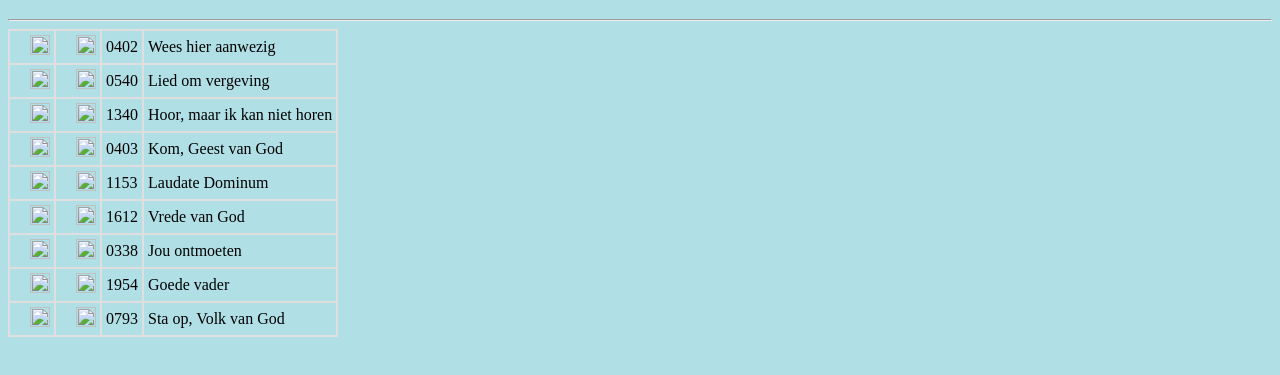
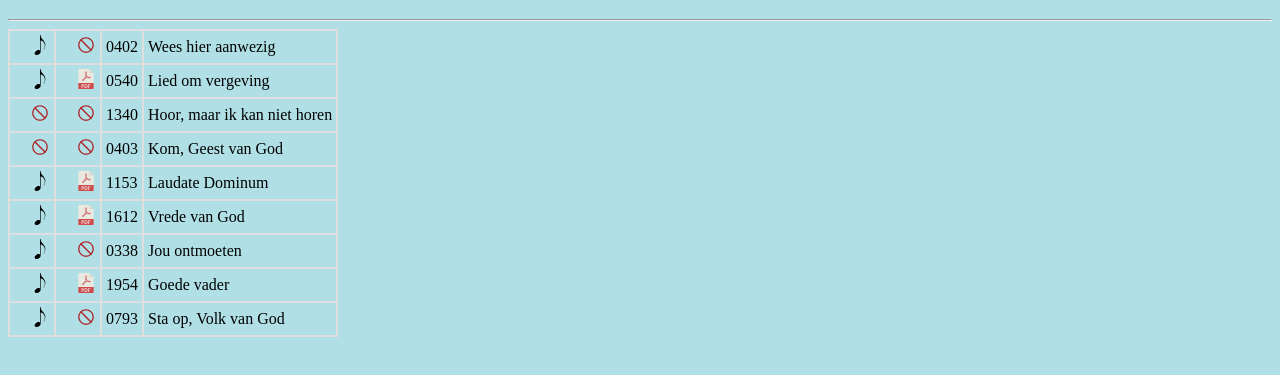
Before and after one commit to sakheverlee/sak, a plain HTML site: page 2026/SAK20260308.html in a window 1280 px wide. Shown: the part 61-436 px from the top of the page. Drawn offline with Linux system fonts and the light colour scheme; files whose address does not match are found by name.

Commit message:
Update SAK20260308.html

```diff
--- a/2026/SAK20260308.html
+++ b/2026/SAK20260308.html
@@ -31,15 +31,15 @@
 
 
    <table>
-      <tr> <td>&emsp;<a href=c/0402.html><img src="s/q.svg" width="20" height="20"></img> </a> </td> <td>&emsp;<a                ><img src="s/m.svg"width="20" height="20"></a> </td> <td>0402</td>  <td>Wees hier aanwezig                </td>  </tr>
-      <tr> <td>&emsp;<a href=c/0540.html><img src="s/q.svg" width="20" height="20"></img> </a> </td> <td>&emsp;<a href=p/0540.pdf><img src="s/p.svg"width="20" height="20"></a> </td> <td>0540</td>  <td>Lied om vergeving                 </td>  </tr>
-      <tr> <td>&emsp;<a                 ><img src="s/m.svg" width="20" height="20"></img> </a> </td> <td>&emsp;<a                ><img src="s/m.svg"width="20" height="20"></a> </td> <td>1340</td>  <td>Hoor, maar ik kan niet horen      </td>  </tr>
-      <tr> <td>&emsp;<a                 ><img src="s/m.svg" width="20" height="20"></img> </a> </td> <td>&emsp;<a                ><img src="s/m.svg"width="20" height="20"></a> </td> <td>0403</td>  <td>Kom, Geest van God                </td>  </tr>
-      <tr> <td>&emsp;<a href=c/1153.html><img src="s/q.svg" width="20" height="20"></img> </a> </td> <td>&emsp;<a href=p/1153.pdf><img src="s/p.svg"width="20" height="20"></a> </td> <td>1153</td>  <td>Laudate Dominum                   </td>  </tr>
-      <tr> <td>&emsp;<a href=c/1612.html><img src="s/q.svg" width="20" height="20"></img> </a> </td> <td>&emsp;<a href=p/1612.pdf><img src="s/p.svg"width="20" height="20"></a> </td> <td>1612</td>  <td>Vrede van God                     </td>  </tr>
-      <tr> <td>&emsp;<a href=c/0338.html><img src="s/q.svg" width="20" height="20"></img> </a> </td> <td>&emsp;<a                ><img src="s/m.svg"width="20" height="20"></a> </td> <td>0338</td>  <td>Jou ontmoeten                     </td>  </tr>
-      <tr> <td>&emsp;<a href=c/1954.html><img src="s/q.svg" width="20" height="20"></img> </a> </td> <td>&emsp;<a href=p/1954.pdf><img src="s/p.svg"width="20" height="20"></a> </td> <td>1954</td>  <td>Goede vader                       </td>  </tr>
-      <tr> <td>&emsp;<a href=c/0793.html><img src="s/q.svg" width="20" height="20"></img> </a> </td> <td>&emsp;<a                ><img src="s/m.svg"width="20" height="20"></a> </td> <td>0793</td>  <td>Sta op, Volk van God              </td>  </tr>
+      <tr> <td>&emsp;<a href=../c/0402.html><img src="../s/q.svg" width="20" height="20"></img> </a> </td> <td>&emsp;<a                   ><img src="../s/m.svg"width="20" height="20"></a> </td> <td>0402</td>  <td>Wees hier aanwezig                </td>  </tr>
+      <tr> <td>&emsp;<a href=../c/0540.html><img src="../s/q.svg" width="20" height="20"></img> </a> </td> <td>&emsp;<a href=../p/0540.pdf><img src="../s/p.svg"width="20" height="20"></a> </td> <td>0540</td>  <td>Lied om vergeving                 </td>  </tr>
+      <tr> <td>&emsp;<a                    ><img src="../s/m.svg" width="20" height="20"></img> </a> </td> <td>&emsp;<a                   ><img src="../s/m.svg"width="20" height="20"></a> </td> <td>1340</td>  <td>Hoor, maar ik kan niet horen      </td>  </tr>
+      <tr> <td>&emsp;<a                    ><img src="../s/m.svg" width="20" height="20"></img> </a> </td> <td>&emsp;<a                   ><img src="../s/m.svg"width="20" height="20"></a> </td> <td>0403</td>  <td>Kom, Geest van God                </td>  </tr>
+      <tr> <td>&emsp;<a href=../c/1153.html><img src="../s/q.svg" width="20" height="20"></img> </a> </td> <td>&emsp;<a href=../p/1153.pdf><img src="../s/p.svg"width="20" height="20"></a> </td> <td>1153</td>  <td>Laudate Dominum                   </td>  </tr>
+      <tr> <td>&emsp;<a href=../c/1612.html><img src="../s/q.svg" width="20" height="20"></img> </a> </td> <td>&emsp;<a href=../p/1612.pdf><img src="../s/p.svg"width="20" height="20"></a> </td> <td>1612</td>  <td>Vrede van God                     </td>  </tr>
+      <tr> <td>&emsp;<a href=../c/0338.html><img src="../s/q.svg" width="20" height="20"></img> </a> </td> <td>&emsp;<a                   ><img src="../s/m.svg"width="20" height="20"></a> </td> <td>0338</td>  <td>Jou ontmoeten                     </td>  </tr>
+      <tr> <td>&emsp;<a href=../c/1954.html><img src="../s/q.svg" width="20" height="20"></img> </a> </td> <td>&emsp;<a href=../p/1954.pdf><img src="../s/p.svg"width="20" height="20"></a> </td> <td>1954</td>  <td>Goede vader                       </td>  </tr>
+      <tr> <td>&emsp;<a href=../c/0793.html><img src="../s/q.svg" width="20" height="20"></img> </a> </td> <td>&emsp;<a                   ><img src="../s/m.svg"width="20" height="20"></a> </td> <td>0793</td>  <td>Sta op, Volk van God              </td>  </tr>
    </table>
 
 </body>
```
